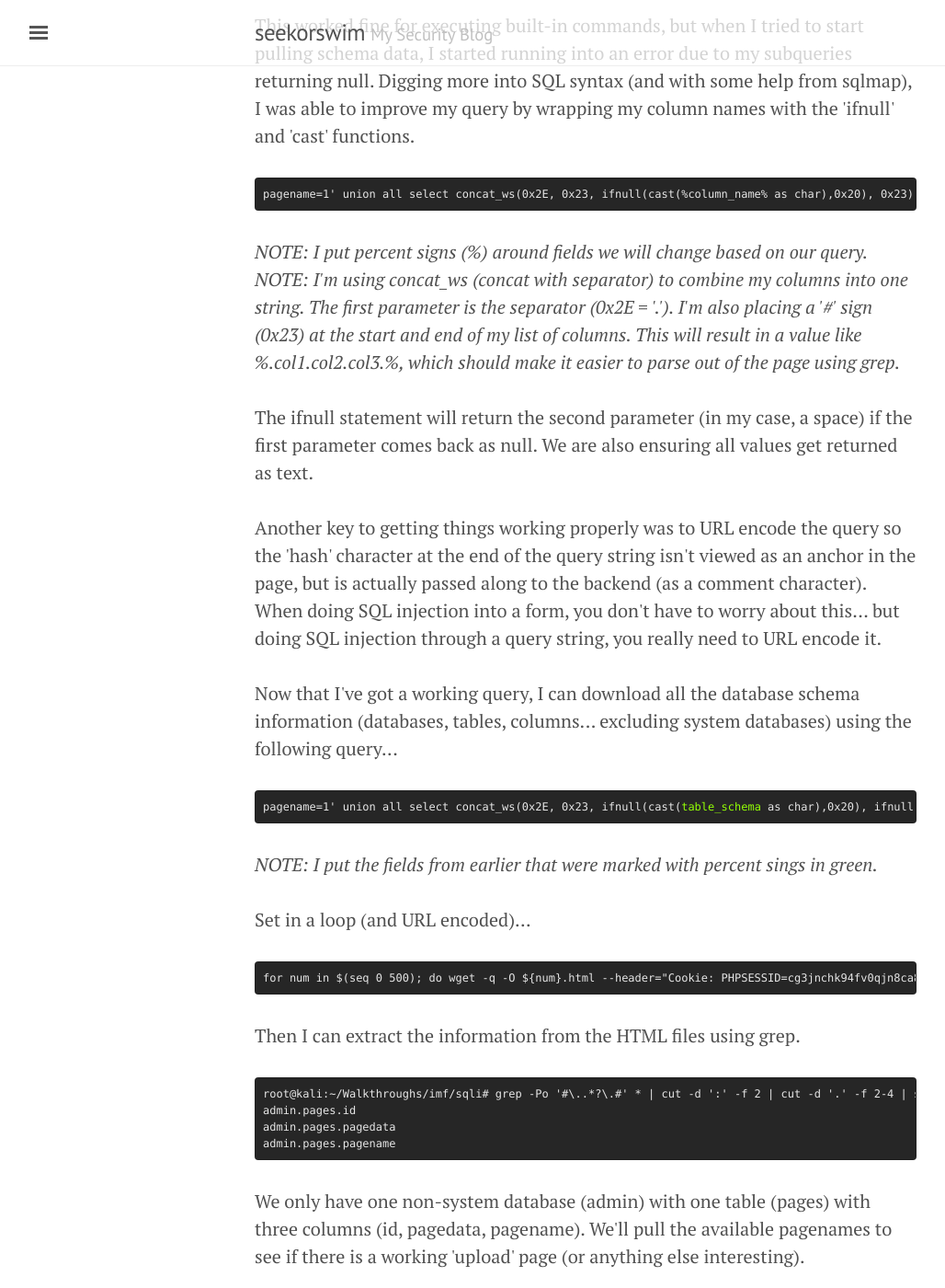
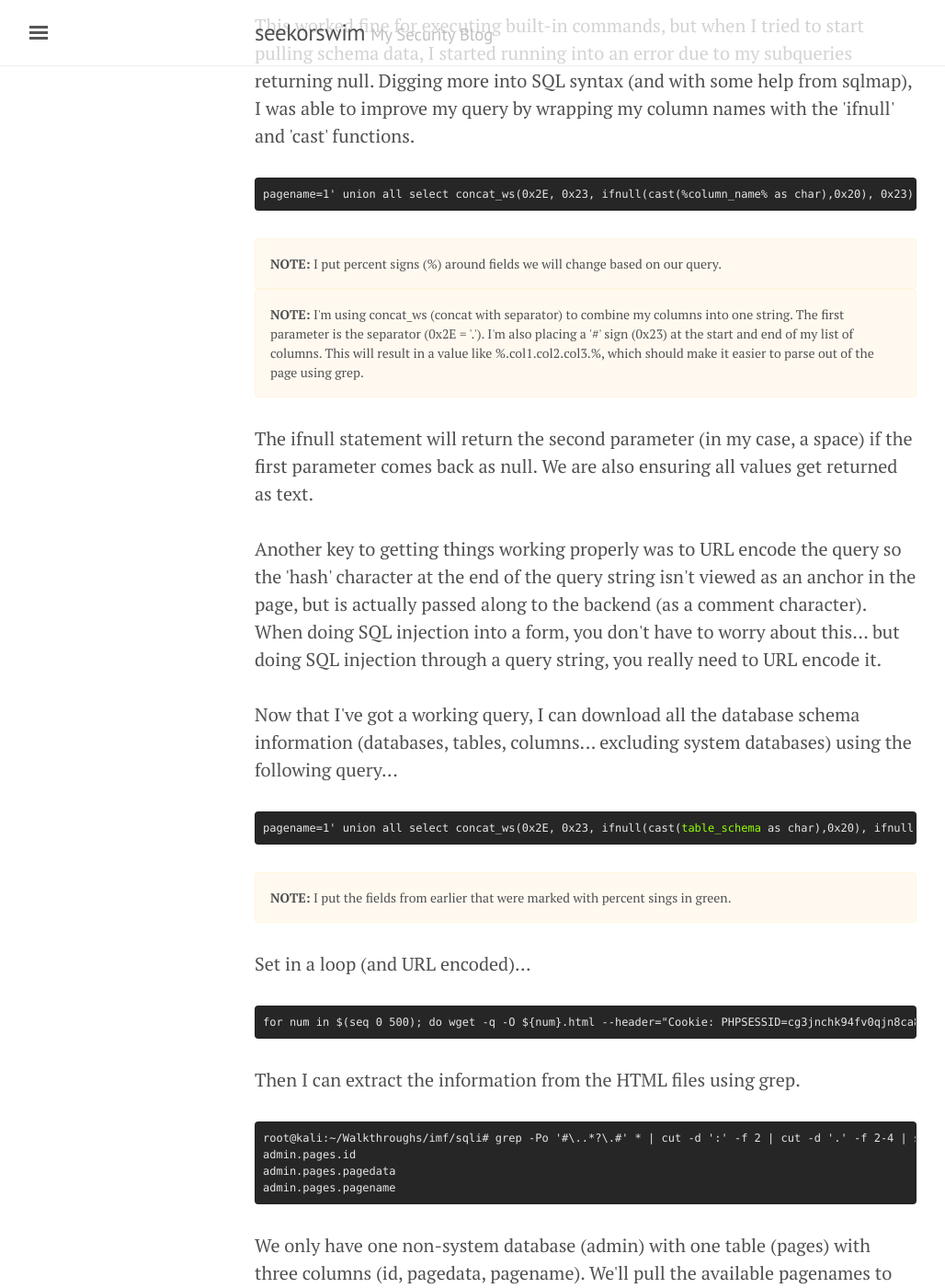
Before and after one commit to seekorswim/seekorswim.github.io, a Jekyll site: the page built from _posts/2019-05-02-imf-1.html, in a window 1280 px wide and 1400 px high, scrolled down 9828 px. Shown: the whole window at 92% size, without its empty margins (3-1031 px from the left). Built offline with Jekyll 4.4.1, drawn with Linux system fonts in a browser that asks for light colours; nearby versions of some CDN libraries.

Commit message:
Fix notes and tips

```diff
--- a/_posts/2019-04-15-kioptrix-2014.html
+++ b/_posts/2019-04-15-kioptrix-2014.html
@@ -17,7 +17,7 @@ tags: [vulnhub]
 <div><br /></div>
 <div>The IP address is obtained via DHCP at boot. In my case, the IP is 10.183.0.205.</div>
 <div><br /></div>
-<div><span style="font-style: italic;">NOTE: I had to remove and re-add the network adapter on the VM to get DHCP to work properly.</span></div>
+<div class="note"><b>NOTE:</b> I had to remove and re-add the network adapter on the VM to get DHCP to work properly.</div>
 <div><br /></div>
 <div><br /></div>
 <div>
--- a/_posts/2019-04-15-stapler.html
+++ b/_posts/2019-04-15-stapler.html
@@ -830,7 +830,9 @@ tags: [vulnhub]
     <div>Hydra (https://github.com/vanhauser-thc/thc-hydra) finished at 2019-04-19 18:18:29</div>
 </div>
 <div><br /></div>
-<div>Well, there you go. Didn't need a massive dictionary after all. Let's try to connect to the FTP service with Elly's credentials. <span style="font-style: italic;">(NOTE: We also verified these credentials work for Elly's account on the WordPress site.)</span></div>
+<div>Well, there you go. Didn't need a massive dictionary after all. Let's try to connect to the FTP service with Elly's credentials.</div>
+<div><br /></div>
+<div class="note"><b>NOTE:</b> We also verified these credentials work for Elly's account on the WordPress site.</div>
 <div><br /></div>
 <div class="evernote-code-box" style='box-sizing: border-box; padding: 8px; font-family: Monaco, Menlo, Consolas, "Courier New", monospace; font-size: 12px; color: #e6e6e6; border-top-left-radius: 4px; border-top-right-radius: 4px; border-bottom-right-radius: 4px; border-bottom-left-radius: 4px; background-color: #262626; border: 1px solid rgba(0, 0, 0, 0.14902);-en-codeblock:true;'>
     <div>root@kali:~/Walkthroughs/stapler# ftp 10.183.0.194</div>
--- a/_posts/2019-05-02-imf-1.html
+++ b/_posts/2019-05-02-imf-1.html
@@ -320,8 +320,8 @@ tags: [vulnhub]
     <div>pagename=1' union all select concat_ws(0x2E, 0x23, ifnull(cast(%column_name% as char),0x20), 0x23) from %schema.table% limit 1 offset %num%#</div>
 </div>
 <div><br /></div>
-<div><i>NOTE: I put percent signs (%) around fields we will change based on our query.</i></div>
-<div><i>NOTE: I'm using concat_ws (concat with separator) to combine my columns into one string. The first parameter is the separator (0x2E = '.'). I'm also placing a '#' sign (0x23) at the start and end of my list of columns. This will result in a value like %.col1.col2.col3.%, which should make it easier to parse out of the page using grep.</i></div>
+<div class="note"><b>NOTE:</b> I put percent signs (%) around fields we will change based on our query.</div>
+<div class="note"><b>NOTE:</b> I'm using concat_ws (concat with separator) to combine my columns into one string. The first parameter is the separator (0x2E = '.'). I'm also placing a '#' sign (0x23) at the start and end of my list of columns. This will result in a value like %.col1.col2.col3.%, which should make it easier to parse out of the page using grep.</div>
 <div><br /></div>
 <div>The ifnull statement will return the second parameter (in my case, a space) if the first parameter comes back as null. We are also ensuring all values get returned as text.</div>
 <div><br /></div>
@@ -333,7 +333,7 @@ tags: [vulnhub]
     <div>pagename=1' union all select concat_ws(0x2E, 0x23, ifnull(cast(<font style="color: rgb(147, 255, 5); --inversion-type-color: simple;">table_schema</font> as char),0x20), ifnull(cast(<font style="color: rgb(147, 255, 5); --inversion-type-color: simple;">table_name</font> as char),0x20), ifnull(cast(<font style="color: rgb(147, 255, 5); --inversion-type-color: simple;">column_name</font> as char),0x20), 0x23) from <font style="color: rgb(147, 255, 5); --inversion-type-color: simple;">information_schema.columns</font> where table_schema != 'performance_schema' and table_schema != 'information_schema' and table_schema != 'sys' and table_schema != 'mysql' limit 1 offset <font style="color: rgb(147, 255, 5); --inversion-type-color: simple;">0</font>#</div>
 </div>
 <div><br /></div>
-<div><i>NOTE: I put the fields from earlier that were marked with percent sings in green.</i></div>
+<div class="note"><b>NOTE:</b> I put the fields from earlier that were marked with percent sings in green.</div>
 <div><br /></div>
 <div>Set in a loop (and URL encoded)...</div>
 <div><br /></div>
--- a/_posts/2019-05-10-kioptrix-level-1-1.html
+++ b/_posts/2019-05-10-kioptrix-level-1-1.html
@@ -598,7 +598,7 @@ tags: [vulnhub]
 <div><br /></div>
 <div>Looks like we'll need to specify our platform (-b 0), our local IP address (-c 10.183.0.222) and the victim's IP address (10.183.0.224).</div>
 <div><br /></div>
-<div>***NOTE*** I had to modify a line in 10.c to accommodate my IP addressing scheme. The code is checking to make sure there aren't any zeros in the IP address. Since my IP addresses have a zero in the third octet, I was getting an "Invalid IP" error when trying to execute the script. I had to make the following change.</div>
+<div class="note"><b>NOTE:</b> I had to modify a line in 10.c to accommodate my IP addressing scheme. The code is checking to make sure there aren't any zeros in the IP address. Since my IP addresses have a zero in the third octet, I was getting an "Invalid IP" error when trying to execute the script. I had to make the following change.</div>
 <div><br /></div>
 <div class="evernote-code-box" style='box-sizing: border-box; padding: 8px; font-family: Monaco, Menlo, Consolas, "Courier New", monospace; font-size: 12px; color: #e6e6e6; border-top-left-radius: 4px; border-top-right-radius: 4px; border-bottom-right-radius: 4px; border-bottom-left-radius: 4px; background-color: #262626; border: 1px solid rgba(0, 0, 0, 0.14902);-en-codeblock:true;'>
     <div>root@kali:~/Walkthroughs/kioptrix1# diff 10.c.old 10.c</div>
--- a/_posts/2019-05-10-kioptrix-level-1.3-4.html
+++ b/_posts/2019-05-10-kioptrix-level-1.3-4.html
@@ -289,7 +289,7 @@ tags: [vulnhub]
 <div><br /></div>
 <div><img height="216" src="/assets/images/2019-05-10-kioptrix-level-1.3-4/B48DA06E-B5F7-4552-B44A-F5F2172C9E4A.png" width="2662" /></div>
 <div><br /></div>
-<div class="tip">(<b>TIP:</b> : To view the file in a 'text friendly' format, use the "View Source" feature of the web browser.)</div>
+<div class="tip"><b>TIP:</b> : To view the file in a 'text friendly' format, use the "View Source" feature of the web browser.</div>
 <div><br /></div>
 <div>Bingo! Looks like whatever "filters" were in place were only removing the first instance of /etc.</div>
 <div><br /></div>
```
